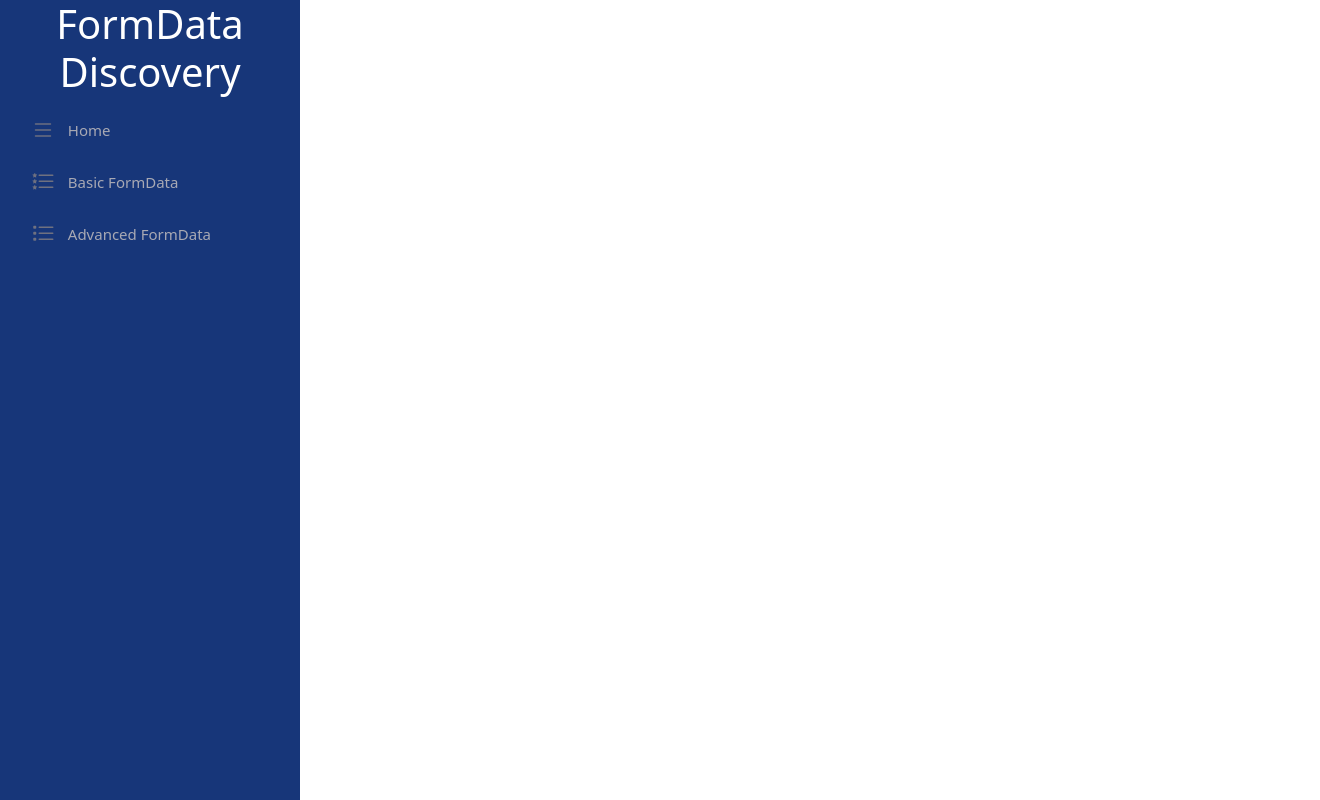
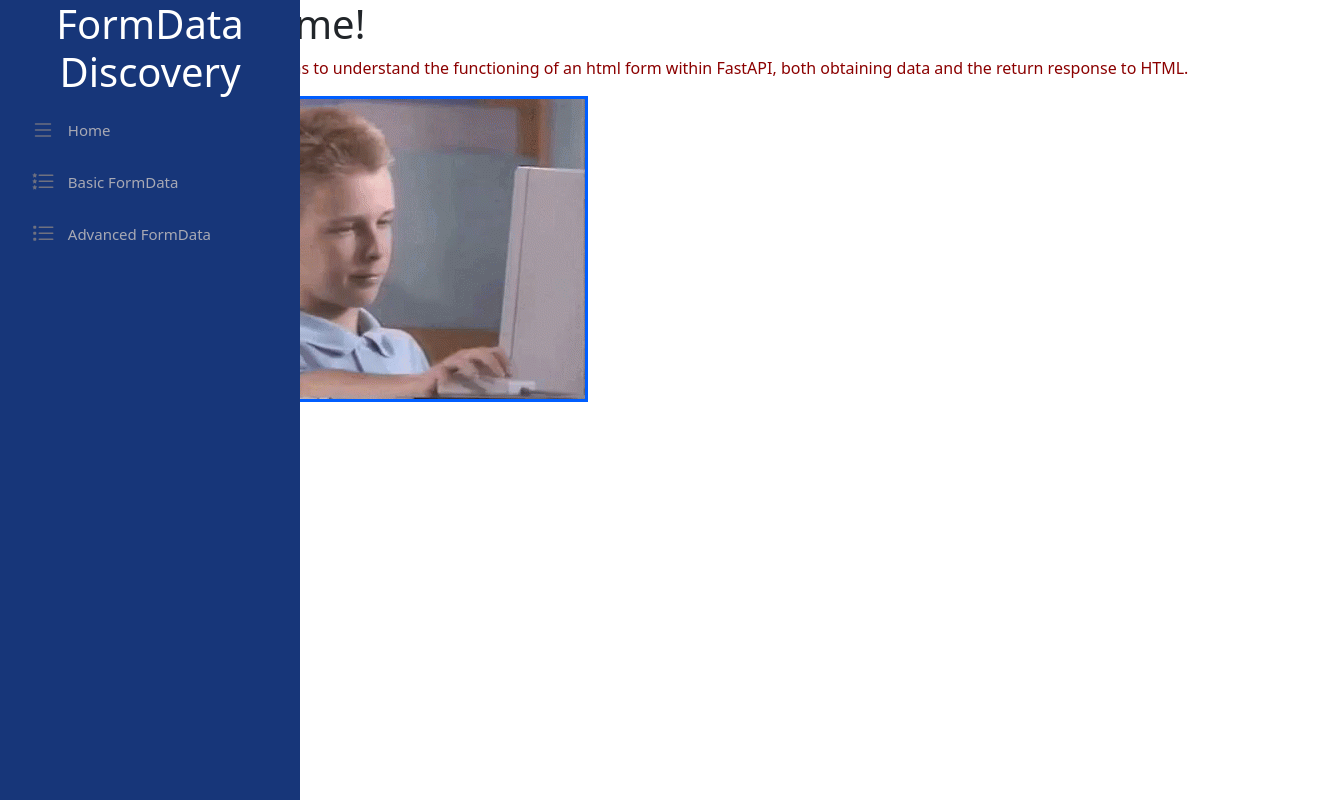
Before and after one commit to MarcianoPazinatto/FormControl, a FastAPI app: page / in a window 1320 px wide. Run offline with FastAPI, Linux system fonts and the light colour scheme; some libraries are stand-ins or nearby versions.

Commit message:
updating views and html data

```diff
--- a/src/static/styles.css
+++ b/src/static/styles.css
@@ -1,3 +1,8 @@
+.container{
+    left: 80px;
+    position: relative;
+}
+
 .nav-menu a, .nav-menu a:focus{
     display: flex;
     align-items: center;
@@ -57,6 +62,7 @@ html, body{
     font-family: Ubuntu, Arial;
     width: 100%;
     height: 100%;
+    margin-left: 0;
 }
 
 #header {
@@ -95,3 +101,11 @@ html, body{
         margin-left: 0;
     }
 }
+
+.response {
+color: #8B0000;
+}
+
+.img-brent{
+    border: 3px solid #005eff;
+}
--- a/src/view/templates/base.html
+++ b/src/view/templates/base.html
@@ -3,7 +3,7 @@
 <head>
     <meta charset="UTF-8">
     <title>Home</title>
-    <link href="{{ url_for('static', path='/styles.css') }}" rel="stylesheet">
+    <link href="{{ url_for('static', path='../static/styles.css') }}" rel="stylesheet">
     <link rel="stylesheet" href="../static/bootstrap/css/bootstrap.css">
     <link rel="stylesheet" href="https://cdn.jsdelivr.net/npm/bootstrap-icons@1.8.3/font/bootstrap-icons.css">
 </head>
--- a/src/view/templates/home.html
+++ b/src/view/templates/home.html
@@ -1,6 +1,22 @@
 {% extends "base.html" %}
 {% block content %}
-<div class="container">
-    <h1> Welcome! </h1>
-</div>
+<html>
+    <head>
+        <title>Home</title>
+        <link href="{{ url_for('static', path='../static/styles.css') }}" rel="stylesheet">
+        <link rel="stylesheet" href="../static/bootstrap/css/bootstrap.css">
+    </head>
+    <body>
+        <div class="container">
+            <h1>Welcome!</h1>
+            <div>
+                <p class="response">This project aims to understand the functioning of an html form within
+                    FastAPI, both obtaining data and the return response to HTML.</p>
+            </div>
+            <div class="mb-3">
+                <img class="img-fluid img-brent" src="../static/brent.gif">
+            </div>
+        </div>
+    </body>
+</html>
 {% endblock %}
```
Also changed, not shown: src/view/form_view.py (+9 -3 lines), src/view/templates/advancedform.html (+8 -3 lines), src/view/templates/basicform.html (+7 -3 lines), src/static/brent.gif (added).
